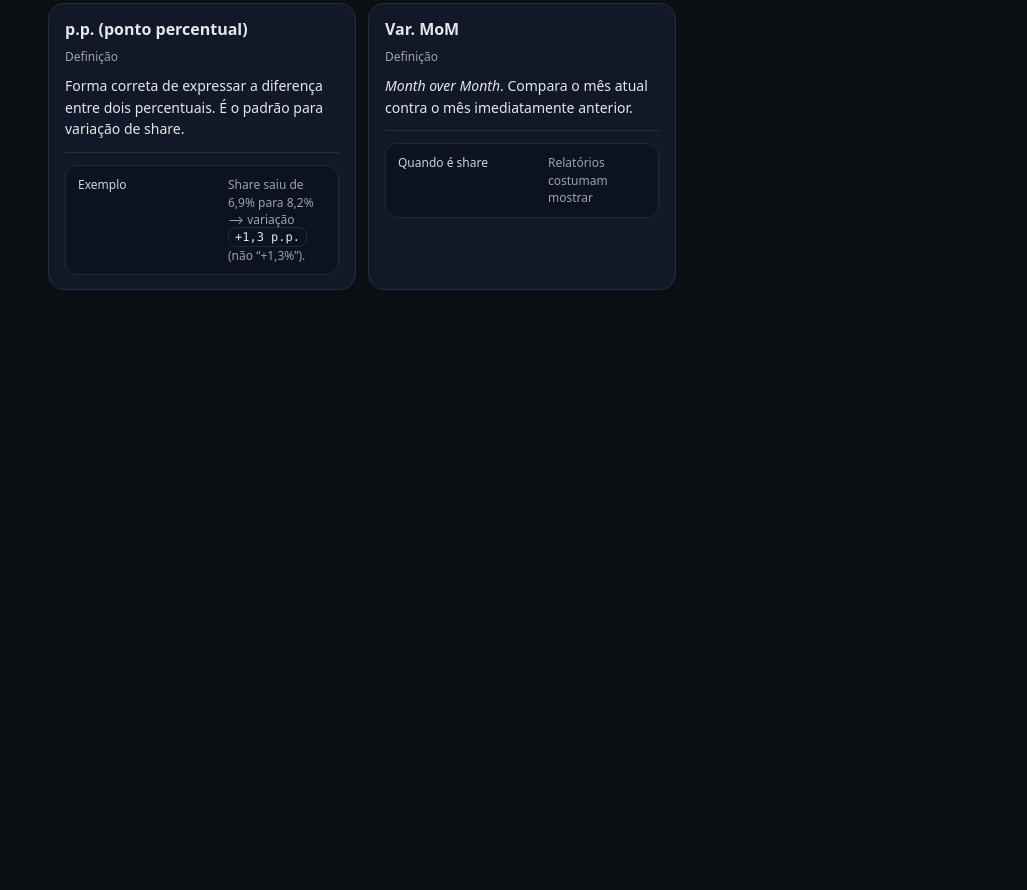
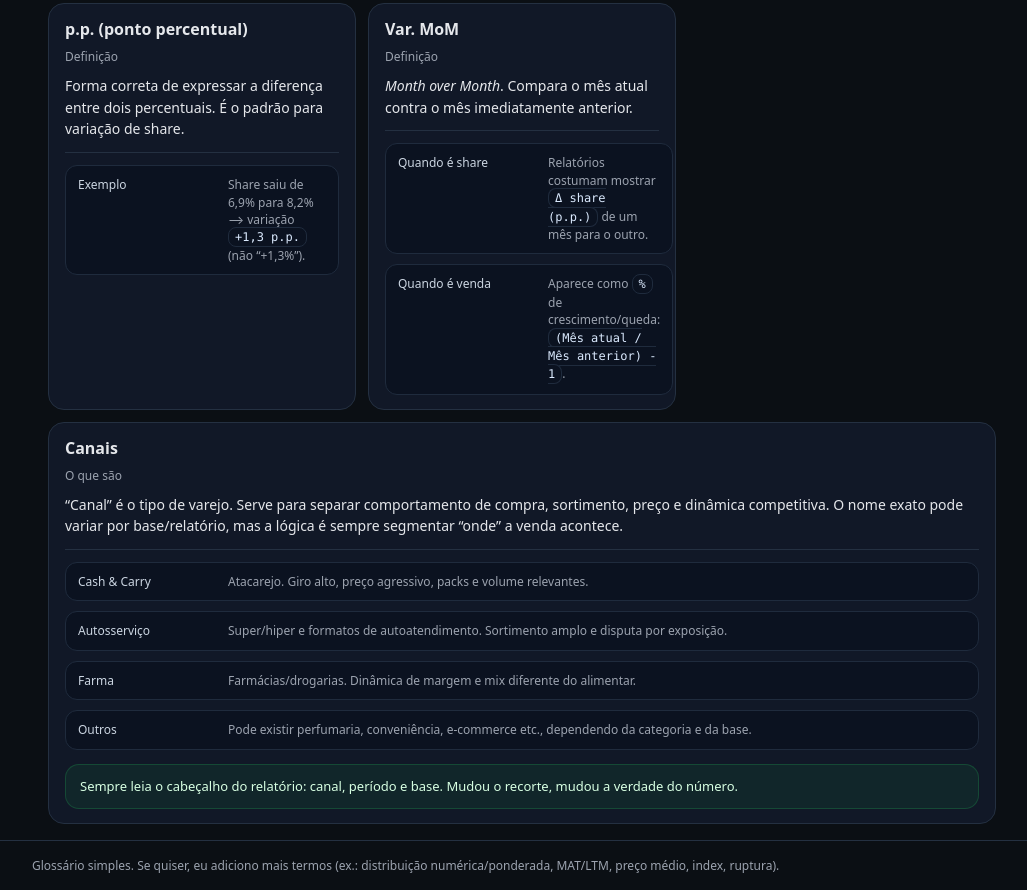
Before and after one commit to lzccfilho/glossarioim, a plain HTML site: page index.html in a window 1280 px wide. Shown: the part 612-1502 px from the top of the page, without its empty margins (118-1145 px from the left). Before the commit the page ends 918 px from the top, so only its background shows below. Drawn offline with Linux system fonts and the light colour scheme.

Commit message:
Update index.html

```diff
--- a/index.html
+++ b/index.html
@@ -199,4 +199,82 @@
         <div class="rule">
           <div class="kv">
             <div class="k">Quando é share</div>
-            <div class="v">Relatórios costumam mostrar <cod
+            <div class="v">Relatórios costumam mostrar <code>Δ share (p.p.)</code> de um mês para o outro.</div>
+          </div>
+          <div class="kv">
+            <div class="k">Quando é venda</div>
+            <div class="v">Aparece como <code>%</code> de crescimento/queda: <code>(Mês atual / Mês anterior) - 1</code>.</div>
+          </div>
+        </div>
+      </section>
+
+      <!-- CANAIS -->
+      <section id="canais" class="card term-card" data-keys="canais canal cash carry atacarejo autosservico supermercado hiper farma e-commerce">
+        <h2 class="term">Canais</h2>
+        <div class="sub">O que são</div>
+        <p>
+          “Canal” é o tipo de varejo. Serve para separar comportamento de compra, sortimento, preço e dinâmica competitiva.
+          O nome exato pode variar por base/relatório, mas a lógica é sempre segmentar “onde” a venda acontece.
+        </p>
+
+        <div class="rule">
+          <div class="kv">
+            <div class="k">Cash &amp; Carry</div>
+            <div class="v">Atacarejo. Giro alto, preço agressivo, packs e volume relevantes.</div>
+          </div>
+          <div class="kv">
+            <div class="k">Autosserviço</div>
+            <div class="v">Super/hiper e formatos de autoatendimento. Sortimento amplo e disputa por exposição.</div>
+          </div>
+          <div class="kv">
+            <div class="k">Farma</div>
+            <div class="v">Farmácias/drogarias. Dinâmica de margem e mix diferente do alimentar.</div>
+          </div>
+          <div class="kv">
+            <div class="k">Outros</div>
+            <div class="v">Pode existir perfumaria, conveniência, e-commerce etc., dependendo da categoria e da base.</div>
+          </div>
+        </div>
+
+        <div class="note" style="margin-top:14px">
+          Sempre leia o cabeçalho do relatório: canal, período e base. Mudou o recorte, mudou a verdade do número.
+        </div>
+      </section>
+
+    </div>
+  </main>
+
+  <footer>
+    <div class="wrap">
+      Glossário simples. Se quiser, eu adiciono mais termos (ex.: distribuição numérica/ponderada, MAT/LTM, preço médio, index, ruptura).
+    </div>
+  </footer>
+
+  <script>
+    // Busca simples: filtra cards pelo texto + data-keys
+    const q = document.getElementById('q');
+    const cards = Array.from(document.querySelectorAll('.term-card'));
+
+    function norm(s){
+      return (s || '').toLowerCase()
+        .normalize('NFD').replace(/[\u0300-\u036f]/g,'');
+    }
+
+    function applyFilter(){
+      const term = norm(q.value.trim());
+      if (!term){
+        cards.forEach(c => c.classList.remove('hidden'));
+        return;
+      }
+      cards.forEach(c => {
+        const keys = norm(c.getAttribute('data-keys'));
+        const text = norm(c.innerText);
+        const hit = keys.includes(term) || text.includes(term);
+        c.classList.toggle('hidden', !hit);
+      });
+    }
+
+    q.addEventListener('input', applyFilter);
+  </script>
+</body>
+</html>
```
